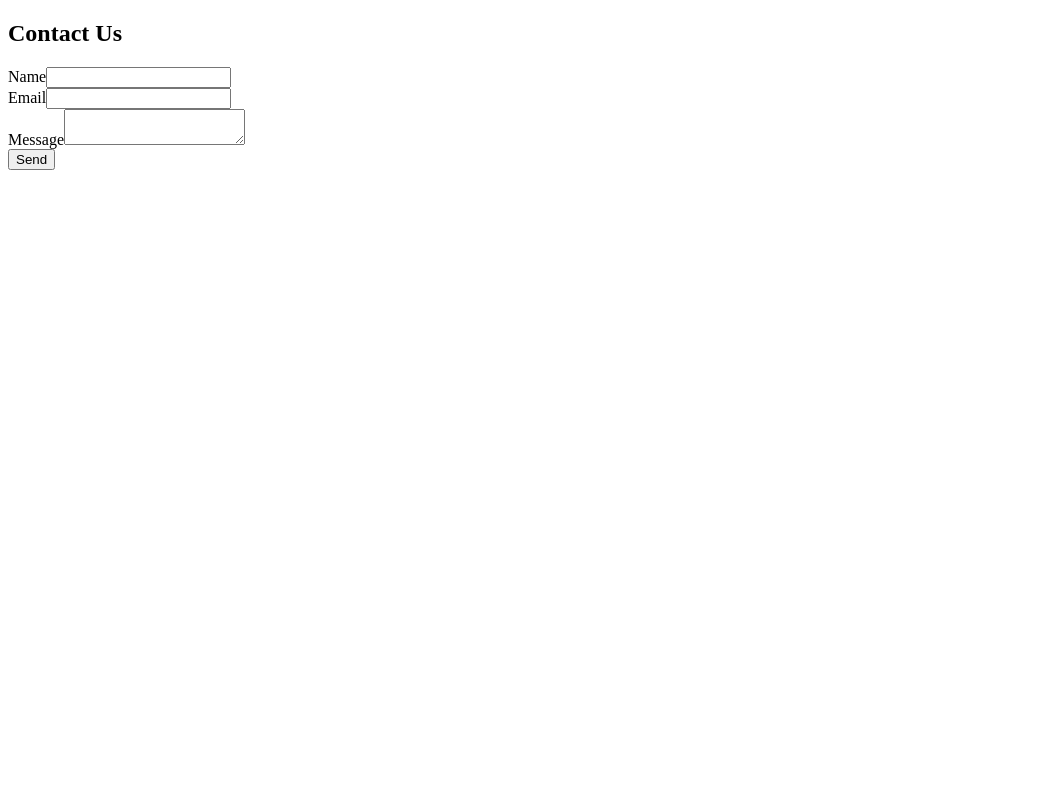
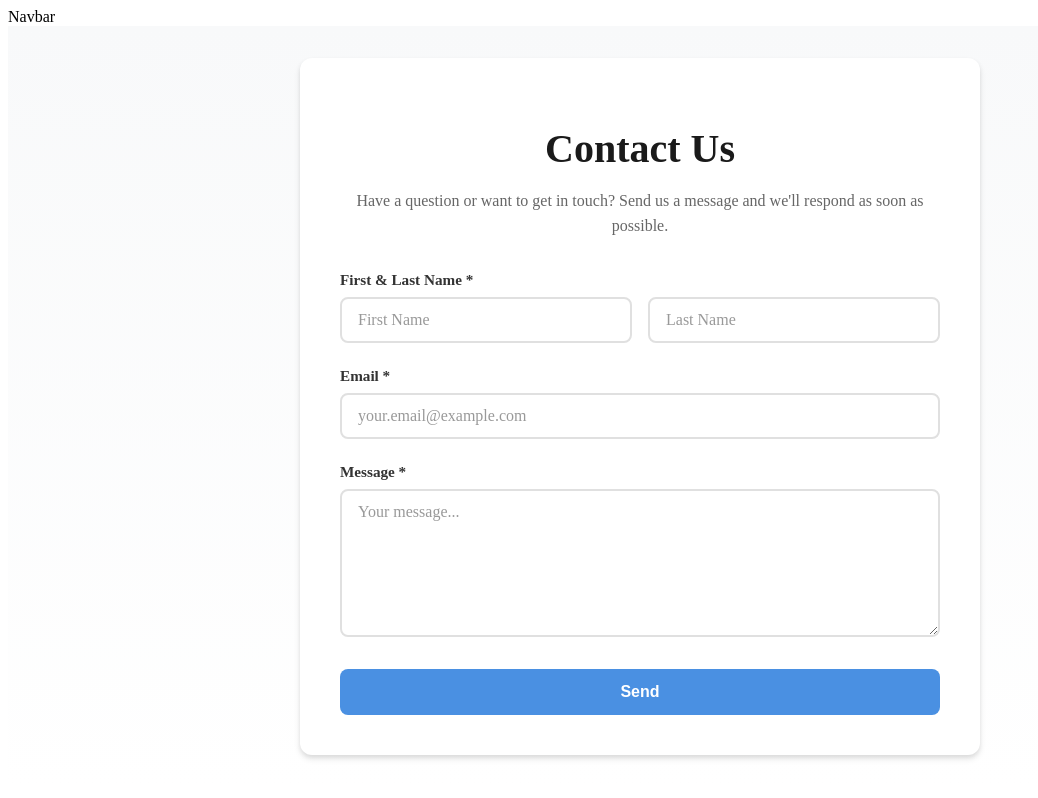
Before and after one commit to KailuanLiu/muchhope-2526, a Next.js app: page /ContactUs in a window 1280 px wide. Shown: the whole page, without its empty margins (0-1038 px from the left). Built offline with nearby package versions, Linux system fonts and the light colour scheme.

Commit message:
Update Contact component with separate first and last name fields

```diff
--- a/src/app/ContactUs/page.tsx
+++ b/src/app/ContactUs/page.tsx
@@ -1,5 +1,11 @@
 import Contact from "@/components/Contact";
+import Navbar from "@/components/Navbar";
 
 export default function ContactUsPage() {
-  return <Contact />;
+  return (
+    <main>
+      <Navbar />
+      <Contact />
+    </main>
+  );
 }
--- /dev/null
+++ b/src/app/api/contact/route.ts
@@ -0,0 +1,41 @@
+import { NextRequest, NextResponse } from "next/server";
+import connectDB from "@/database/db";
+
+/**
+ * POST API route for contact form submissions
+ * @param {NextRequest} request - The incoming request with form data
+ * @returns {NextResponse} Success or error response
+ */
+export async function POST(request: NextRequest) {
+  try {
+    await connectDB();
+
+    const body = await request.json();
+    const { name, email, message } = body;
+
+    // Validation
+    if (!name || !email || !message) {
+      return NextResponse.json({ message: "All fields are required." }, { status: 400 });
+    }
+
+    // Email validation
+    const emailRegex = /^[^\s@]+@[^\s@]+\.[^\s@]+$/;
+    if (!emailRegex.test(email)) {
+      return NextResponse.json({ message: "Invalid email address." }, { status: 400 });
+    }
+
+    // TODO: Save to database or send email notification
+    // For now, we'll just log it and return success
+    console.log("Contact form submission:", { name, email, message });
+
+    // In the future, you can:
+    // 1. Save to MongoDB using a Contact schema
+    // 2. Send an email notification
+    // 3. Integrate with an email service like SendGrid, Resend, etc.
+
+    return NextResponse.json({ message: "Message received successfully!" }, { status: 200 });
+  } catch (error) {
+    console.error("Error processing contact form:", error);
+    return NextResponse.json({ message: "Internal server error. Please try again later." }, { status: 500 });
+  }
+}
--- a/src/components/Contact.tsx
+++ b/src/components/Contact.tsx
@@ -6,32 +6,176 @@ import styles from "../styles/contact.module.css";
 export default function Contact() {
   //variable to store form data inputted by the user
   const [formData, setFormData] = useState({
-    name: "",
+    firstName: "",
+    lastName: "",
     email: "",
     message: "",
   });
 
+  const [isSubmitting, setIsSubmitting] = useState(false);
+  const [submitStatus, setSubmitStatus] = useState<{
+    type: "success" | "error" | null;
+    message: string;
+  }>({ type: null, message: "" });
+
+  //function to handle changes in the form data when user types in the form
+  const handleChange = (e: React.ChangeEvent<HTMLInputElement | HTMLTextAreaElement>) => {
+    const { name, value } = e.target;
+    setFormData({ ...formData, [name]: value });
+    // Clear status message when user starts typing again
+    if (submitStatus.type) {
+      setSubmitStatus({ type: null, message: "" });
+    }
+  };
+
+  //function to handle the submission of the form data
+  const handleSubmit = async (e: React.FormEvent<HTMLFormElement>) => {
+    e.preventDefault();
+
+    // Basic validation
+    if (!formData.firstName.trim() || !formData.lastName.trim() || !formData.email.trim() || !formData.message.trim()) {
+      setSubmitStatus({
+        type: "error",
+        message: "Please fill in all fields.",
+      });
+      return;
+    }
+
+    // Email validation
+    const emailRegex = /^[^\s@]+@[^\s@]+\.[^\s@]+$/;
+    if (!emailRegex.test(formData.email)) {
+      setSubmitStatus({
+        type: "error",
+        message: "Please enter a valid email address.",
+      });
+      return;
+    }
+
+    setIsSubmitting(true);
+    setSubmitStatus({ type: null, message: "" });
+
+    try {
+      const response = await fetch("/api/contact", {
+        method: "POST",
+        headers: {
+          "Content-Type": "application/json",
+        },
+        body: JSON.stringify(formData),
+      });
+
+      const data = await response.json();
+
+      if (response.ok) {
+        setSubmitStatus({
+          type: "success",
+          message: "Thank you for your message! We'll get back to you soon.",
+        });
+        // Reset form
+        setFormData({
+          firstName: "",
+          lastName: "",
+          email: "",
+          message: "",
+        });
+      } else {
+        setSubmitStatus({
+          type: "error",
+          message: data.message || "Something went wrong. Please try again.",
+        });
+      }
+    } catch (error) {
+      setSubmitStatus({
+        type: "error",
+        message: "Failed to send message. Please try again later.",
+      });
+    } finally {
+      setIsSubmitting(false);
+    }
+  };
+
+  //return the contact form
   return (
-    <div>
-      <h2>Contact Us</h2>
-      <form>
-        <div>
-          <label>Name</label>
-          <input type="text" />
-        </div>
+    <div className={styles.container}>
+      <div className={styles.content}>
+        <h1 className={styles.title}>Contact Us</h1>
+        <p className={styles.description}>
+          Have a question or want to get in touch? Send us a message and we&apos;ll respond as soon as possible.
+        </p>
 
-        <div>
-          <label>Email</label>
-          <input type="email" />
-        </div>
+        <form className={styles.form} onSubmit={handleSubmit}>
+          <div className={styles.formGroup}>
+            <label htmlFor="firstName" className={styles.label}>
+              First & Last Name *
+            </label>
+            <div className={styles.nameRow}>
+              <input
+                type="text"
+                id="firstName"
+                name="firstName"
+                value={formData.firstName}
+                onChange={handleChange}
+                className={styles.input}
+                placeholder="First Name"
+                required
+              />
+              <input
+                type="text"
+                id="lastName"
+                name="lastName"
+                value={formData.lastName}
+                onChange={handleChange}
+                className={styles.input}
+                placeholder="Last Name"
+                required
+              />
+            </div>
+          </div>
 
-        <div>
-          <label>Message</label>
-          <textarea></textarea>
-        </div>
+          <div className={styles.formGroup}>
+            <label htmlFor="email" className={styles.label}>
+              Email *
+            </label>
+            <input
+              type="email"
+              id="email"
+              name="email"
+              value={formData.email}
+              onChange={handleChange}
+              className={styles.input}
+              placeholder="your.email@example.com"
+              required
+            />
+          </div>
 
-        <button type="submit">Send</button>
-      </form>
+          <div className={styles.formGroup}>
+            <label htmlFor="message" className={styles.label}>
+              Message *
+            </label>
+            <textarea
+              id="message"
+              name="message"
+              value={formData.message}
+              onChange={handleChange}
+              className={styles.textarea}
+              placeholder="Your message..."
+              rows={6}
+              required
+            />
+          </div>
+
+          {submitStatus.type && (
+            <div
+              className={`${styles.statusMessage} ${submitStatus.type === "success" ? styles.success : styles.error}`}
+            >
+              {submitStatus.message}
+            </div>
+          )}
+
+          <button type="submit" className={styles.submitButton} disabled={isSubmitting}>
+            {isSubmitting ? "Sending..." : "Send"}
+          </button>
+        </form>
+      </div>
     </div>
   );
 }
--- a/src/styles/contact.module.css
+++ b/src/styles/contact.module.css
@@ -0,0 +1,159 @@
+.container {
+  min-height: calc(100vh - 200px);
+  display: flex;
+  justify-content: center;
+  align-items: flex-start;
+  padding: 2rem 1rem;
+  background: linear-gradient(to bottom, #f8f9fa, #ffffff);
+}
+
+.content {
+  max-width: 600px;
+  width: 100%;
+  background: white;
+  padding: 2.5rem;
+  border-radius: 12px;
+  box-shadow:
+    0 4px 6px rgba(0, 0, 0, 0.1),
+    0 2px 4px rgba(0, 0, 0, 0.06);
+}
+
+.title {
+  font-size: 2.5rem;
+  font-weight: 700;
+  color: #1a1a1a;
+  margin-bottom: 0.5rem;
+  text-align: center;
+}
+
+.description {
+  font-size: 1rem;
+  color: #666;
+  text-align: center;
+  margin-bottom: 2rem;
+  line-height: 1.6;
+}
+
+.form {
+  display: flex;
+  flex-direction: column;
+  gap: 1.5rem;
+}
+
+.formGroup {
+  display: flex;
+  flex-direction: column;
+  gap: 0.5rem;
+}
+
+.nameRow {
+  display: grid;
+  grid-template-columns: 1fr 1fr;
+  gap: 1rem;
+}
+
+.label {
+  font-size: 0.95rem;
+  font-weight: 600;
+  color: #333;
+}
+
+.input,
+.textarea {
+  padding: 0.75rem 1rem;
+  border: 2px solid #e0e0e0;
+  border-radius: 8px;
+  font-size: 1rem;
+  font-family: inherit;
+  transition: all 0.2s ease;
+  background-color: #fff;
+}
+
+.input:focus,
+.textarea:focus {
+  outline: none;
+  border-color: #4a90e2;
+  box-shadow: 0 0 0 3px rgba(74, 144, 226, 0.1);
+}
+
+.input::placeholder,
+.textarea::placeholder {
+  color: #999;
+}
+
+.textarea {
+  resize: vertical;
+  min-height: 120px;
+}
+
+.submitButton {
+  padding: 0.875rem 2rem;
+  background-color: #4a90e2;
+  color: white;
+  border: none;
+  border-radius: 8px;
+  font-size: 1rem;
+  font-weight: 600;
+  cursor: pointer;
+  transition: all 0.2s ease;
+  margin-top: 0.5rem;
+}
+
+.submitButton:hover:not(:disabled) {
+  background-color: #357abd;
+  transform: translateY(-1px);
+  box-shadow: 0 4px 8px rgba(74, 144, 226, 0.3);
+}
+
+.submitButton:active:not(:disabled) {
+  transform: translateY(0);
+}
+
+.submitButton:disabled {
+  background-color: #ccc;
+  cursor: not-allowed;
+  opacity: 0.7;
+}
+
+.statusMessage {
+  padding: 1rem;
+  border-radius: 8px;
+  font-size: 0.95rem;
+  text-align: center;
+  font-weight: 500;
+}
+
+.success {
+  background-color: #d4edda;
+  color: #155724;
+  border: 1px solid #c3e6cb;
+}
+
+.error {
+  background-color: #f8d7da;
+  color: #721c24;
+  border: 1px solid #f5c6cb;
+}
+
+/* Responsive design */
+@media (max-width: 768px) {
+  .container {
+    padding: 1rem 0.5rem;
+  }
+
+  .content {
+    padding: 1.5rem;
+  }
+
+  .title {
+    font-size: 2rem;
+  }
+
+  .description {
+    font-size: 0.9rem;
+  }
+
+  .nameRow {
+    grid-template-columns: 1fr;
+  }
+}
```
